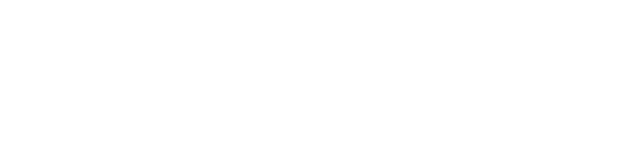
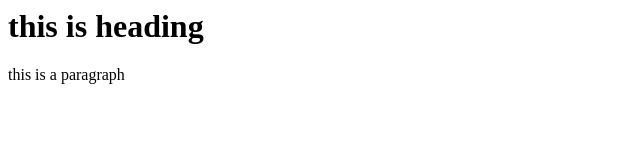
Before and after one commit to harshkandhway/git-test, a plain HTML site: page index.html in a window 1280 px wide. Shown: the whole page, without its empty margins (0-640 px from the left). Drawn offline with Linux system fonts and the light colour scheme.

Commit message:
second commit

```diff
--- a/index.html
+++ b/index.html
@@ -4,6 +4,7 @@
     </head>
 
     <body>
-
+        <H1> this is heading </H1>
+        <p>this is a paragraph</p>
     </body>
 </html>
```
